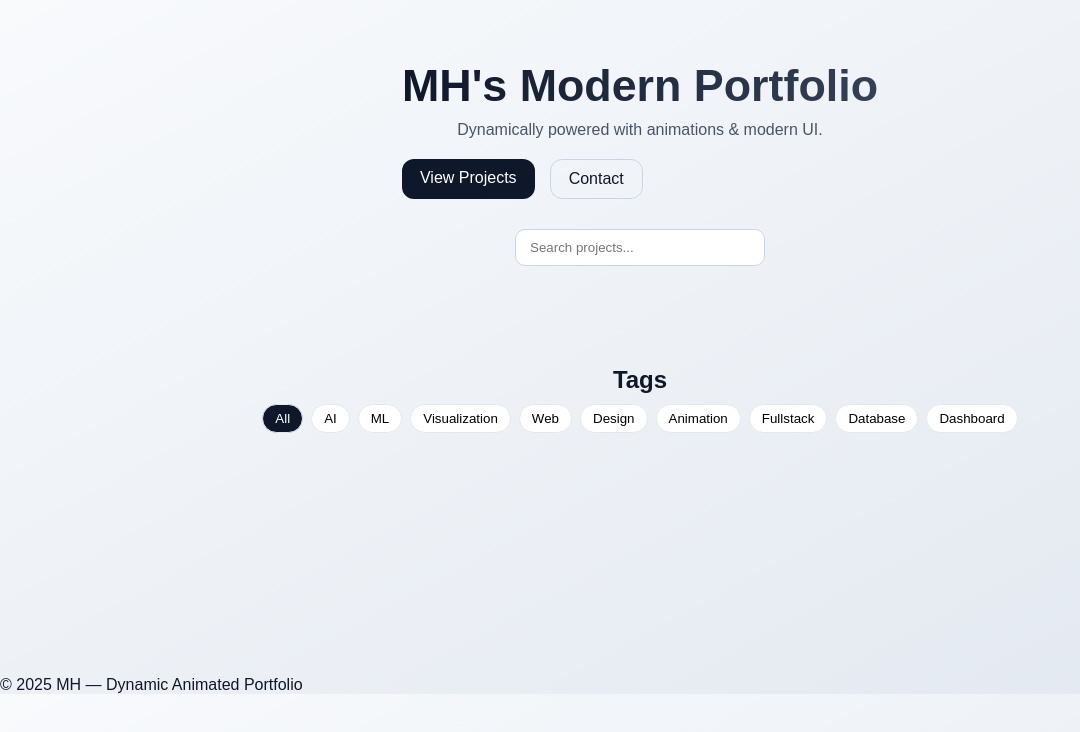
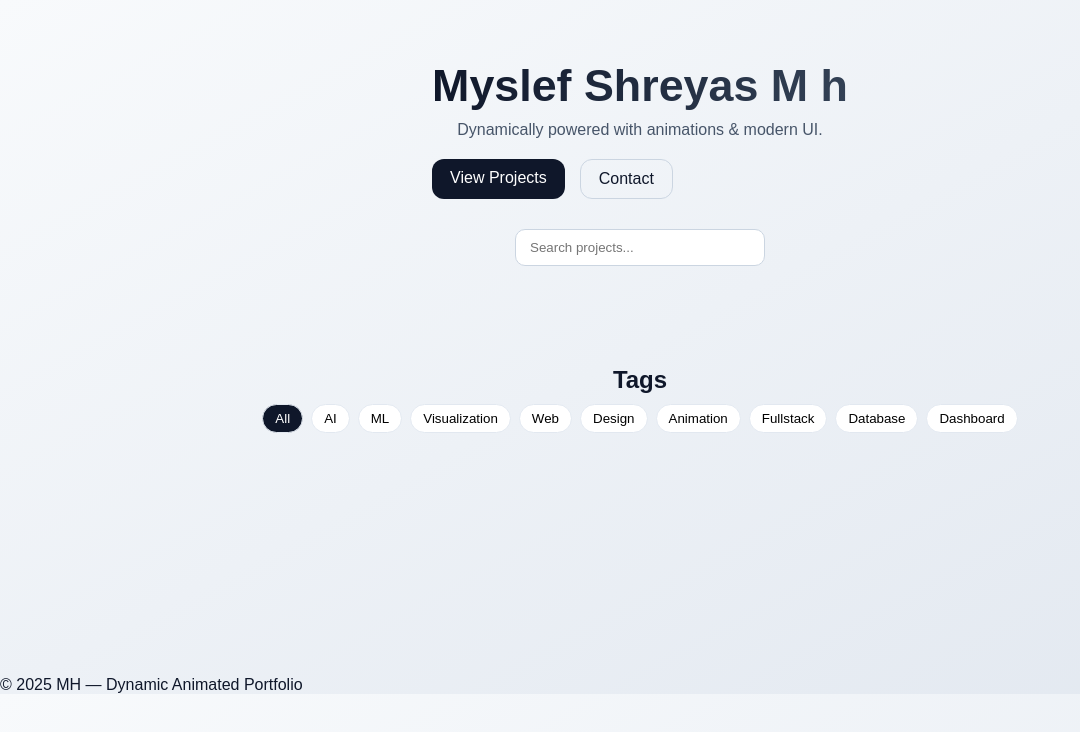
Before and after one commit to shreyasMH26/shreyasMH26.github.io, a plain HTML site: page index.html in a window 1280 px wide. Shown: the whole page, without its empty margins (0-1080 px from the left). Drawn offline with Linux system fonts and the light colour scheme.

Commit message:
name added

```diff
--- a/index.html
+++ b/index.html
@@ -3,13 +3,13 @@
   <head>
     <meta charset="UTF-8" />
     <meta name="viewport" content="width=device-width, initial-scale=1.0" />
-    <title>MH's Dynamic Animated Portfolio</title>
+    <title>wellcome To My Portfolio </title>
     <link rel="stylesheet" href="style.css" />
   </head>
   <body>
     <header class="hero fade-in">
       <div class="hero-text">
-        <h1>MH's Modern Portfolio</h1>
+        <h1>Myslef Shreyas M h</h1>
         <p>Dynamically powered with animations & modern UI.</p>
         <div class="buttons">
           <a href="#projects" class="btn primary">View Projects</a>
```
